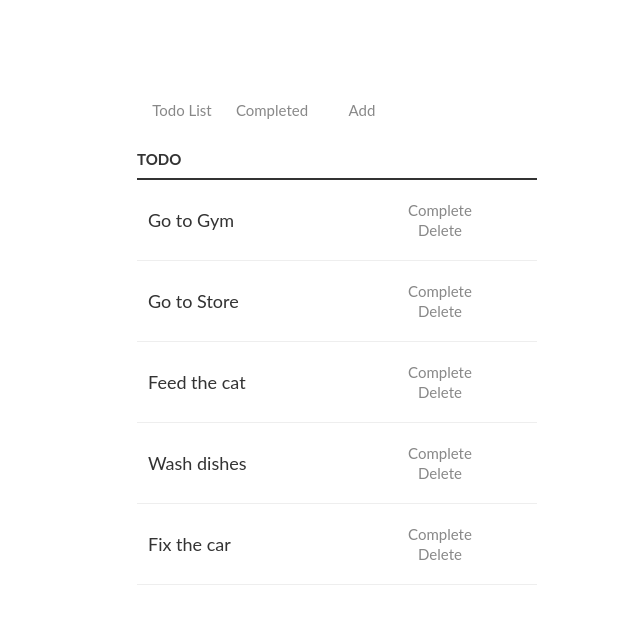
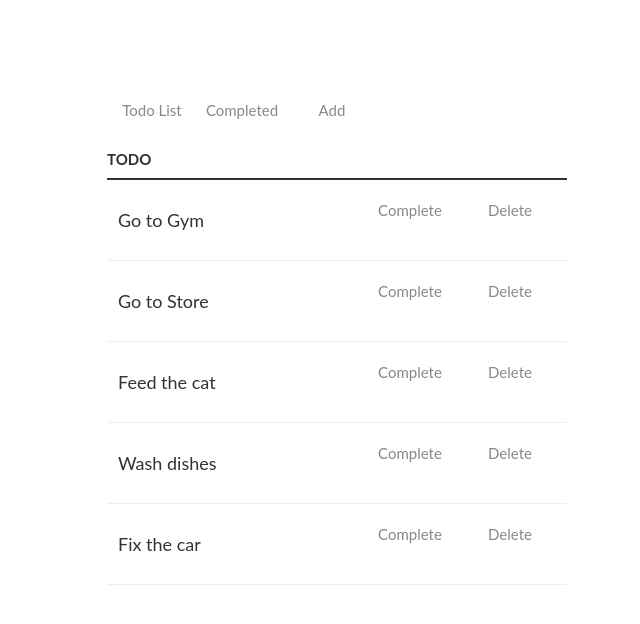
Before and after one commit to AChristoff/VueJS-education, a Vue app: page / in a window 1280 px wide. Shown: the top 624 px of the page, without its empty margins (303-943 px from the left). Built offline with nearby package versions, Linux system fonts and the light colour scheme.

Commit message:
add list-item component

```diff
--- a/src/App.vue
+++ b/src/App.vue
@@ -10,10 +10,7 @@
                 :is="activeTab"
                 :incompletedTodos="incompletedTodos"
                 :completedTodos="completedTodos"
-                @AddTodo="onAddTodo"
-                @complete-todo="onCompleteTodo"
-                @restore-todo="onRestoreTodo"
-                @delete-todo="onDeleteTodo">
+                @AddTodo="onAddTodo">
 
             </component>
         </keep-alive>
@@ -72,7 +69,15 @@
             },
             changeTodoState(id, state) {
                 return this.todos.find((x) => x.id === id).completed = state;
+            },
+            addEventListeners() {
+                this.$root.$on('delete-todo', this.onDeleteTodo);
+                this.$root.$on('complete-todo', this.onCompleteTodo);
+                this.$root.$on('restore-todo', this.onRestoreTodo);
             }
+        },
+        mounted() {
+            this.addEventListeners();
         }
     }
 </script>
@@ -88,7 +93,7 @@
 
     .container {
         display: block;
-        width: 400px;
+        max-width: 460px;
         margin: 100px auto 0;
     }
 
--- a/src/components/CompletedTodos.vue
+++ b/src/components/CompletedTodos.vue
@@ -22,10 +22,10 @@
         },
         methods: {
             restoreTodo(todoId) {
-                this.$emit('restore-todo', todoId);
+                this.$root.$emit('restore-todo', todoId);
             },
             deleteTodo(todoId) {
-              this.$emit('delete-todo', todoId);
+              this.$root.$emit('delete-todo', todoId);
             }
         }
     }
--- a/src/components/IncompletedTodos.vue
+++ b/src/components/IncompletedTodos.vue
@@ -2,50 +2,33 @@
     <div>
         <h3>Todo</h3>
         <ul id="incomplete-tasks">
-            <li v-for="todo in incompletedTodos" :key="todo.id">
-                <label>{{todo.name}}</label>
-                <button class="complete" @click="completeTodo(todo.id)">Complete</button>
-                <button class="delete" @click="deleteTodo(todo.id)">Delete</button>
-            </li>
+            <ListItem
+                v-for="todo in incompletedTodos"
+                :key="todo.id"
+                :todo="todo"></ListItem>
         </ul>
     </div>
 </template>
 
 <script>
+
+    import ListItem from "./ListItem";
+
     export default {
         name: "TodoList",
+        components: {ListItem},
+        comments: {
+            ListItem,
+        },
         props: {
             incompletedTodos: {
                 type: Array,
                 required: true,
-            }
-        },
-        methods: {
-            completeTodo(todoId) {
-                this.$emit('complete-todo', todoId);
-            },
-            deleteTodo(todoId) {
-                this.$emit('delete-todo', todoId);
             }
         }
     }
 </script>
 
 <style scoped>
-    li {
-        overflow: hidden;
-        padding: 20px 0;
-        border-bottom: 1px solid #eee;
-    }
 
-    li > label {
-        font-size: 18px;
-        line-height: 40px;
-        width: 237px;
-        padding: 0 0 0 11px;
-    }
-
-    button:not(:first-child) {
-        margin: 0 0 0 10px;
-    }
 </style>
--- /dev/null
+++ b/src/components/ListItem.vue
@@ -0,0 +1,46 @@
+<template>
+    <li>
+        <label>{{todo.name}}</label>
+        <button class="complete" @click="completeTodo(todo.id)">Complete</button>
+        <button class="delete" @click="deleteTodo(todo.id)">Delete</button>
+    </li>
+</template>
+
+<script>
+    export default {
+        name: "ListItem",
+        props: {
+            todo: {
+                type: Object,
+                required: true,
+            }
+        },
+        methods: {
+            completeTodo(todoId) {
+                this.$root.$emit('complete-todo', todoId);
+            },
+            deleteTodo(todoId) {
+                this.$root.$emit('delete-todo', todoId);
+            }
+        }
+    }
+</script>
+
+<style scoped>
+    li {
+        overflow: hidden;
+        padding: 20px 0;
+        border-bottom: 1px solid #eee;
+    }
+
+    li > label {
+        font-size: 18px;
+        line-height: 40px;
+        width: 237px;
+        padding: 0 0 0 11px;
+    }
+
+    button:not(:first-child) {
+        margin: 0 0 0 10px;
+    }
+</style>
--- a/src/main.js
+++ b/src/main.js
@@ -1,8 +1,8 @@
 import Vue from 'vue'
 import App from './App.vue'
 
-Vue.config.productionTip = false
+Vue.config.productionTip = false;
 
 new Vue({
   render: h => h(App),
-}).$mount('#app')
+}).$mount('#app');
```
